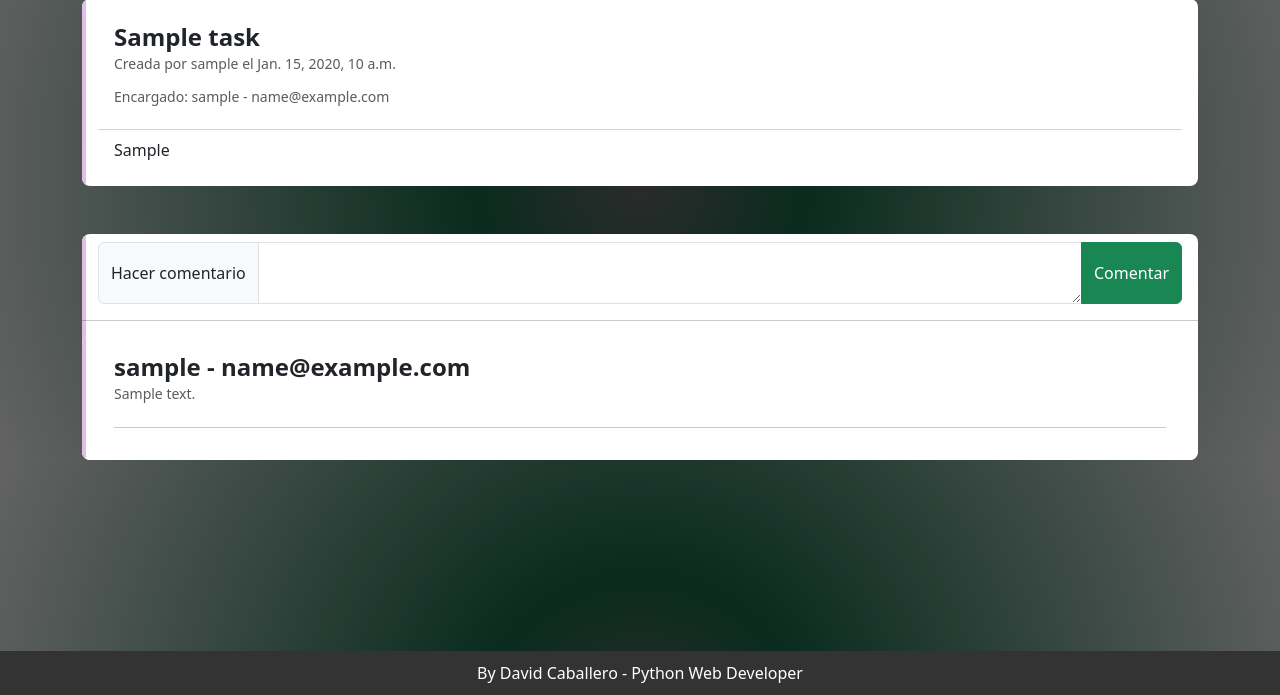
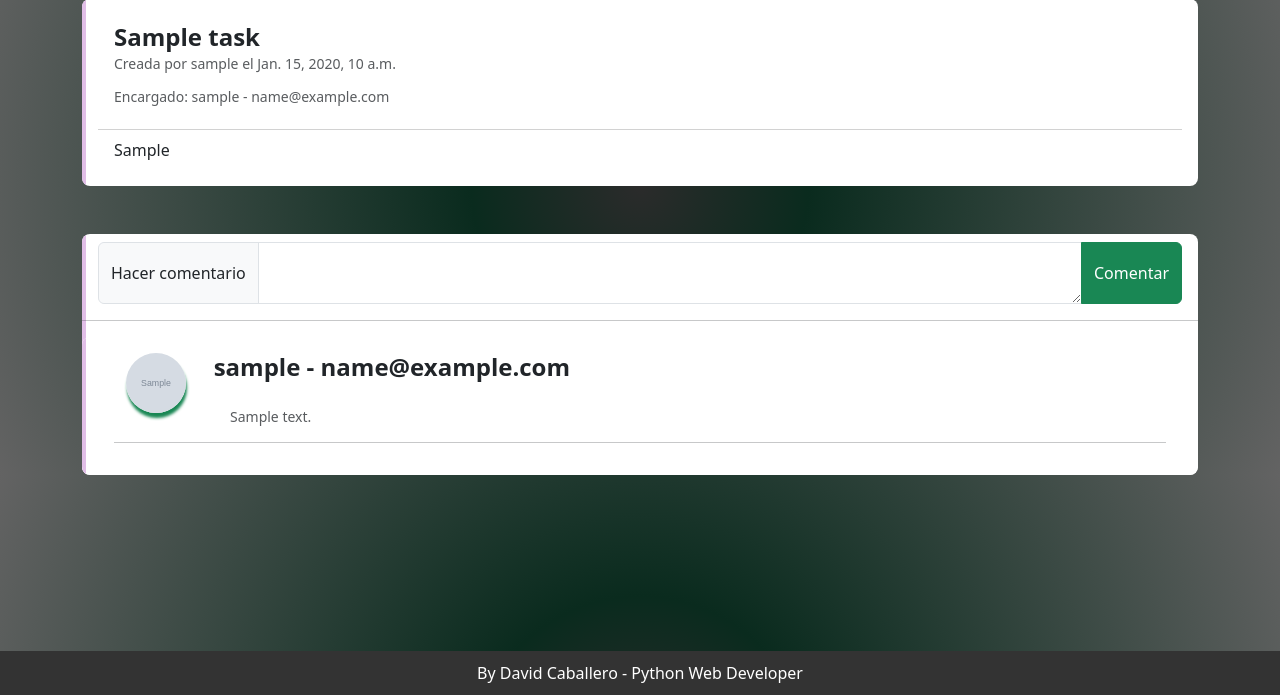
Before and after one commit to Caballero25/Flujo, a Django app: page /tasks/info/1/ in a window 1280 px wide. Shown: the part 105-800 px from the top of the page. Run offline with Django 5.2, Linux system fonts and the light colour scheme; tables that the repository leaves empty hold one stand-in row (values such as "Sample post"); grey boxes marked "Sample" are stand-in pictures; some libraries are stand-ins or nearby versions.

Commit message:
MVP 1.0.0

```diff
--- a/static/styles/main.css
+++ b/static/styles/main.css
@@ -227,3 +227,7 @@ a {
     height: 60px;
     box-shadow: 1px 5px 3px #198754;
 }
+
+.commentUserAvatar {
+    width: 20%;
+}
--- a/tasks/templates_tasks/info_tasks.html
+++ b/tasks/templates_tasks/info_tasks.html
@@ -41,14 +41,21 @@
     <div class="card mt-0 border-1 active pb-0 px-3">
         {% for comment in comments %}
         <div class="card-body">
-            <div class="row">
-              <div class="col-12">
-                <h4 class="card-title"><b>{{comment.owner.username}} - {{comment.owner.email}}</b></h4>
+            <div class="container">
+
+              <div class="row">
+                <div class="col-1">
+                  <img
+                  src="{{comment.owner.avatar.url}}"
+                  width="100"
+                  class="rounded-circle allprojectsImage"
+                />
+                </div>
+                <h4 class="card-title col-11"><b>{{comment.owner.username}} - {{comment.owner.email}}</b></h4>
               </div>
-              <div class="col">
-                <h6 class="card-subtitle mb-2 text-muted">
-
-                  <p class="card-text text-muted small">
+              <div class="ms-4 px-2">
+                <h6 class="card-subtitle mb-2 ms-5 text-muted">
+                  <p class="card-text text-muted small ms-4">
                     <span class="font-weight-bold">{{comment.comment}}</span>
                   </p>
                 </h6>
--- a/templates/index.html
+++ b/templates/index.html
@@ -74,6 +74,11 @@
                                                 <div class="card-body">
                                                 <h5 class="card-title">{{project.name}}</h5>
                                                 <p class="card-text">{{project.team.name}}</p>
+                                                {% if project.is_active == True %}
+                                            <small>Activo</small>
+                                            {% else %}
+                                            <small>Inactivo</small>
+                                        {% endif %}
                                                 </div>
                                             </div>
                                         </a>
```
